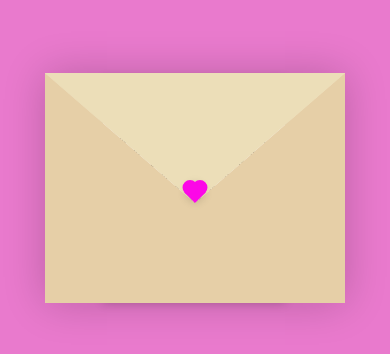
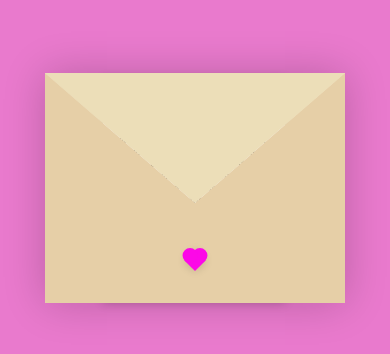
Before and after one commit to caspKth/Carta.github, a plain HTML site: page index.html in a window 390 px wide. Shown: the part 234-588 px from the top of the page. Drawn offline with Linux system fonts and the light colour scheme.

Commit message:
Update style.css

```diff
--- a/style.css
+++ b/style.css
@@ -122,3 +122,8 @@ body{
   transform: rotate(90deg);
   transition-delay: 0.4s;
 }
+@media (max-width: 768px) {
+  .heart {
+    top: 58%;
+  }
+}
```
